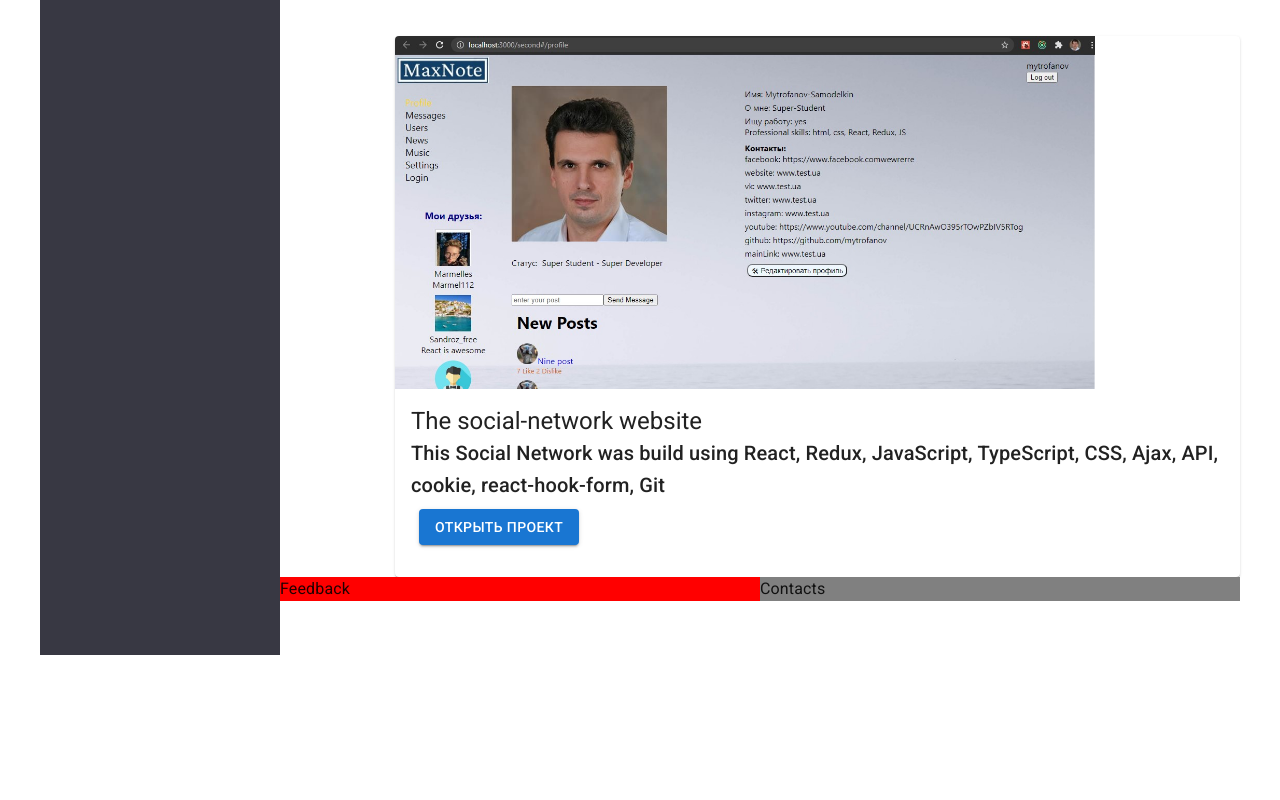
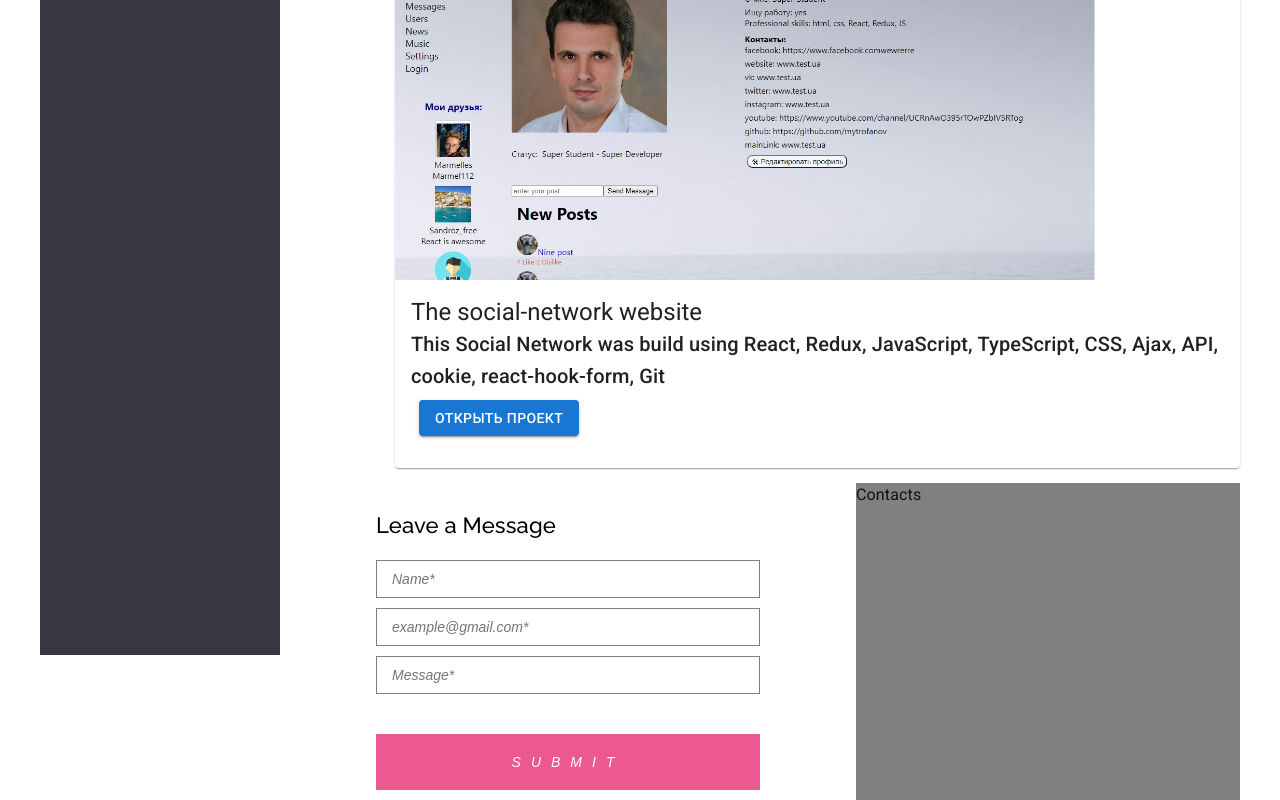
Before and after one commit to mytrofanov/resume6, a React (Create React App) app: page / in a window 1280 px wide. Shown: the part 1729-2529 px from the top of the page. Before the commit the page ends 2392 px from the top, so only its background shows below. Built offline with nearby package versions, Linux system fonts and the light colour scheme.

Commit message:
Установил макет формы обратной связи

```diff
--- a/src/App.css
+++ b/src/App.css
@@ -23,11 +23,13 @@
 .bottom {
     display: flex;
     flex-direction: row;
+    margin-top: 15px;
 }
 
 .feedback {
     width: 50%;
-    background-color: red;
+    margin: 0 10% 0;
+
 }
 .contact {
     width: 50%;
--- a/src/App.js
+++ b/src/App.js
@@ -5,6 +5,7 @@ import {Navbar} from "./components/navbar/Navbar";
 import {Header} from "./components/header/Header";
 import {Portfolio} from "./components/portfolio/Portfolio";
 import {MyWorks} from "./components/portfolio/data";
+import FeedbackForm from "./components/feedback/FeedbackForm";
 
 export default function App() {
     return (
@@ -21,7 +22,7 @@ export default function App() {
                     </div>
                     <div className="bottom">
                         <div className="feedback">
-                            Feedback
+                          <FeedbackForm />
                         </div>
                         <div className="contact">
                             Contacts
--- /dev/null
+++ b/src/components/feedback/Feedback.module.css
@@ -0,0 +1,93 @@
+
+form {
+    max-width: 500px;
+    margin: 0 auto;
+    font-family: "Raleway", sans-serif;
+}
+
+h1 {
+    font-weight: 100;
+    color: black;
+    text-align: center;
+    padding-bottom: 10px;
+    border-bottom: 1px solid rgb(79, 98, 148);
+}
+
+.form {
+   margin: 0 auto;
+}
+
+p {
+    color: #bf1650;
+}
+
+p::before {
+    display: inline;
+    content: "⚠ ";
+}
+
+input {
+    display: block;
+    box-sizing: border-box;
+    width: 100%;
+
+    border: 1px solid gray;
+    padding: 10px 15px;
+    margin-bottom: 10px;
+    font-size: 14px;
+    font-style: italic;
+}
+
+label {
+    line-height: 2;
+    text-align: left;
+    display: block;
+    margin-bottom: 13px;
+    margin-top: 20px;
+    color: black;
+    font-size: 22px;
+    font-weight: 200;
+}
+
+input[type="submit"] {
+    background: #ec5990;
+    color: white;
+    text-transform: uppercase;
+    border: none;
+    margin-top: 40px;
+    padding: 20px;
+    font-size: 14px;
+    font-style: italic;
+    font-weight: 100;
+    letter-spacing: 10px;
+}
+
+input[type="submit"]:hover {
+    background: #bf1650;
+}
+
+input[type="button"]:active,
+input[type="submit"]:active {
+    transition: 0.3s all;
+    transform: translateY(3px);
+    border: 1px solid transparent;
+    opacity: 0.8;
+}
+
+input:disabled {
+    opacity: 0.4;
+}
+
+input[type="button"]:hover {
+    transition: 0.3s all;
+}
+
+input[type="button"],
+input[type="submit"] {
+    -webkit-appearance: none;
+}
+
+.form {
+    max-width: 60%;
+    margin: 0 auto;
+}
--- a/src/components/feedback/FeedbackForm.js
+++ b/src/components/feedback/FeedbackForm.js
@@ -0,0 +1,39 @@
+import React from "react";
+import {useForm} from "react-hook-form";
+
+import "./Feedback.module.css";
+
+export default function FeedbackForm() {
+    const {register, handleSubmit} = useForm();
+    const onSubmit = (data) => {
+        alert(JSON.stringify(data));
+    };
+
+    return (
+
+            <div className="form">
+                <form onSubmit={handleSubmit(onSubmit)}>
+                    <div>
+                        <label htmlFor="Leave a Message">Leave a Message</label>
+                        <input placeholder="Name*" {...register("Name")} />
+                    </div>
+
+                    <div>
+
+                        <input
+                            placeholder="example@gmail.com*"
+                            type="email"
+                            {...register("email")}
+                        />
+                    </div>
+                    <div>
+
+                        <input placeholder="Message*" {...register("Message")} />
+                    </div>
+
+                    <input type="submit"/>
+                </form>
+            </div>
+
+    );
+}
```
